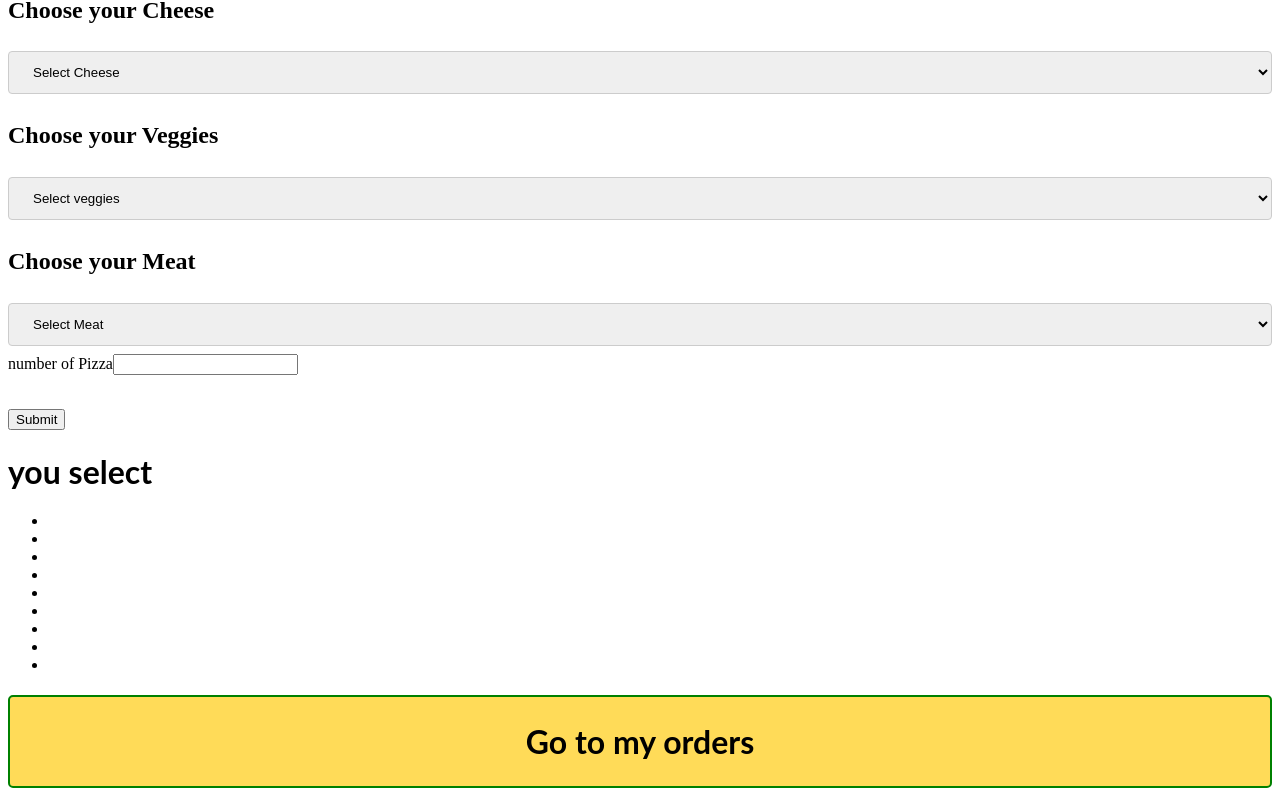
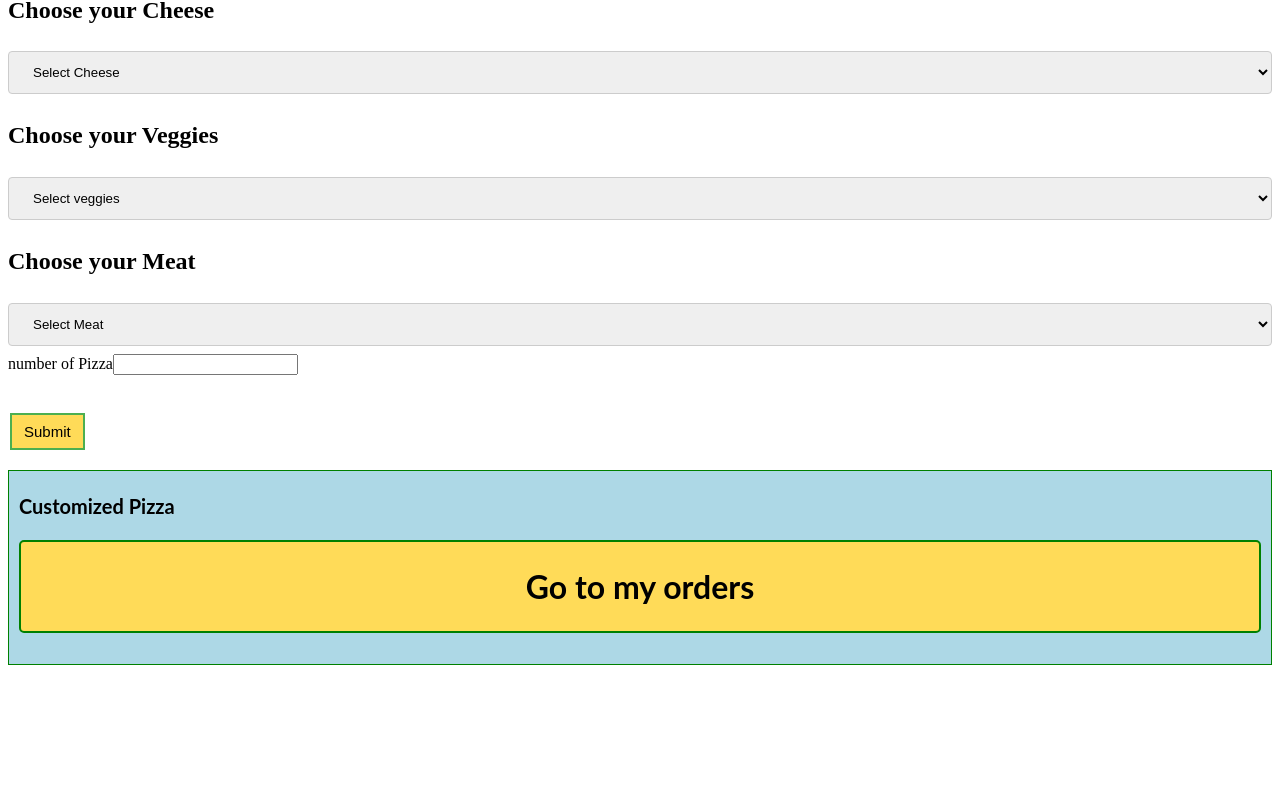
Before and after one commit to surya-nagarajan09/pizza_hackathon, a React (Create React App) app: page /Custom in a window 1280 px wide. Shown: the part 402-1212 px from the top of the page. After the commit the page ends 1075 px from the top, so only its background shows below. Built offline with nearby package versions, Linux system fonts and the light colour scheme.

Commit message:
3 files modified

```diff
--- a/src/Custom.js
+++ b/src/Custom.js
@@ -13,7 +13,7 @@ function Custom() {
   const [adress, setAdress] = useState("");
   const [phone, setPhone] = useState("");
   const [qty, setQty] = useState("");
-   function handleqty(e) {
+  function handleqty(e) {
     setQty(e.target.value);
   }
   function handleadress(e) {
@@ -57,7 +57,7 @@ function Custom() {
         name: name,
         adress: adress,
         phone: phone,
-        qty:qty
+        qty: qty
       })
       .then(res => {
         console.log(res.data);
@@ -136,19 +136,19 @@ function Custom() {
           <button type="submit">Submit</button>
         </form>
       </div>
-      <div>
-        <h1>you select</h1>
+      <div className="orderborder">
+        <h1 className="orderdetail">Customized Pizza</h1>
         <ul>
-          <li>{name}</li>
-          <li>{adress}</li>
-          <li>{phone}</li>
-           <li>{qty}</li>
+          <li className="orderdetail">{name}</li>
+          <li className="orderdetail">{adress}</li>
+          <li className="orderdetail">{phone}</li>
+          <li className="orderdetail">{qty}</li>
 
-          <li>{framework}</li>
-          <li>{top}</li>
-          <li>{cheese}</li>
-          <li>{veggie}</li>
-          <li>{meat}</li>
+          <li className="orderdetail">{framework}</li>
+          <li className="orderdetail">{top}</li>
+          <li className="orderdetail">{cheese}</li>
+          <li className="orderdetail">{veggie}</li>
+          <li className="orderdetail">{meat}</li>
         </ul>
         <div>
           <h1 className="center">Go to my orders</h1>
--- a/src/Signup.js
+++ b/src/Signup.js
@@ -12,6 +12,7 @@ function Signup() {
     passcode: "",
     phonenumber: ""
   });
+
   function handle(e) {
     const newdata = { ...data };
     newdata[e.target.id] = e.target.value;
@@ -39,7 +40,7 @@ function Signup() {
   return (
     <div>
       <form onSubmit={e => submit(e)}>
-        <p>first Name</p>
+        <p>First Name</p>
         <input
           onChange={e => handle(e)}
           id="first_name"
--- a/src/style.css
+++ b/src/style.css
@@ -55,7 +55,6 @@ p {
   border: 1px solid green;
   background-color: lightblue;
   padding: 10px;
-
 }
 input[type="text"],
 select {
@@ -82,3 +81,40 @@ input[type="submit"] {
 input[type="submit"]:hover {
   background-color: #45a049;
 }
+.orderdetail {
+  align-items: center;
+  list-style: none;
+  font-size: 20px;
+  font-style: ele;
+  font-weight: bold;
+}
+.orderborder{
+  border: 1px solid green;
+  background-color: lightblue;
+  padding: 10px;
+
+}
+button {
+  background-color: #4CAF50; /* Green */
+  border: none;
+  color: white;
+  padding: 8px 12px;
+  text-align: center;
+  text-decoration: none;
+  display: inline-block;
+  font-size: 15px;
+  margin: 4px 2px;
+  transition-duration: 0.4s;
+  cursor: pointer;
+}
+
+button {
+  background-color:rgb(255, 219, 88);;
+  color: black;
+  border: 2px solid #4CAF50;
+}
+
+button:hover {
+  background-color: #4CAF50;
+  color: white;
+}
```
